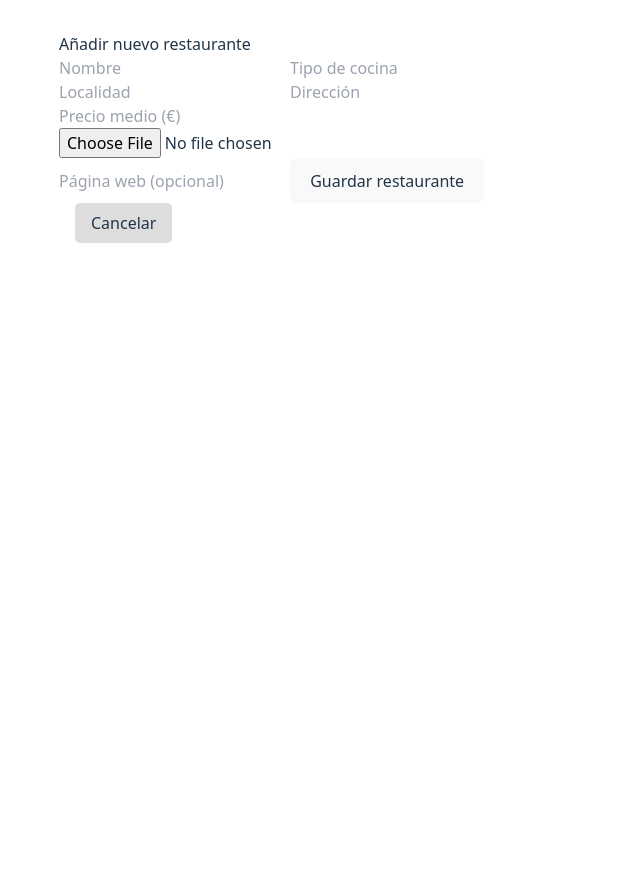
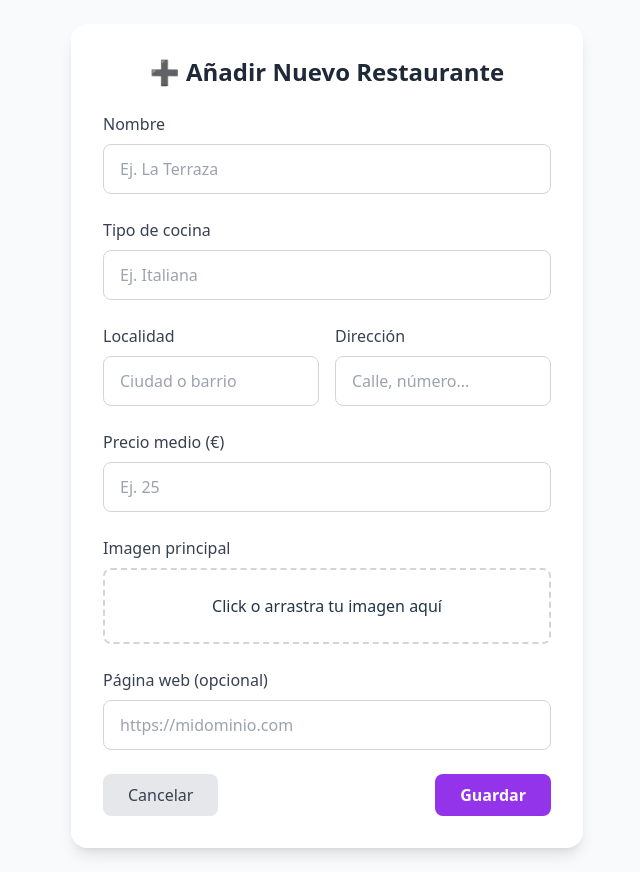
Before and after one commit to PegvsuS/Bites, a React (Vite) app in the folder frontend/: page /crear-restaurante in a window 1280 px wide. Shown: the whole page, without its empty margins (313-953 px from the left). Before the commit the page ends 800 px from the top, so only its background shows below. Built offline with nearby package versions, Linux system fonts and the light colour scheme.

Commit message:
v.0.1.7.2
-Estilizado creación de publicación.
-Estilizado creación de restaurante.

```diff
--- a/frontend/src/pages/CrearPublicacion.jsx
+++ b/frontend/src/pages/CrearPublicacion.jsx
@@ -1,10 +1,10 @@
     import { useState, useEffect } from "react";
     import { useNavigate } from "react-router-dom";
     import { toast } from "react-toastify";
-    import { Swiper, SwiperSlide } from 'swiper/react';
-    import 'swiper/css';
+    import { Swiper, SwiperSlide } from "swiper/react";
+    import "swiper/css";
 
-    function CrearPublicacion() {
+    export default function CrearPublicacion() {
     const [contenido, setContenido] = useState("");
     const [restauranteEtiquetado, setRestauranteEtiquetado] = useState("");
     const [archivos, setArchivos] = useState([]);
@@ -17,33 +17,40 @@
 
     useEffect(() => {
         return () => {
-        previsualizaciones.forEach(p => URL.revokeObjectURL(p.url));
+        previsualizaciones.forEach((p) => URL.revokeObjectURL(p.url));
         };
     }, [previsualizaciones]);
 
     const handleArchivos = (e) => {
         const files = Array.from(e.target.files);
-
         if (files.length + archivos.length > 10) {
         toast.error("Máximo 10 archivos por publicación");
         return;
         }
 
-        const tiposPermitidos = ["image/jpeg", "image/png", "image/webp", "image/gif", "video/mp4", "video/webm"];
-        const archivosValidos = files.filter(file => tiposPermitidos.includes(file.type));
-
+        const tiposPermitidos = [
+        "image/jpeg",
+        "image/png",
+        "image/webp",
+        "image/gif",
+        "video/mp4",
+        "video/webm",
+        ];
+        const archivosValidos = files.filter((file) =>
+        tiposPermitidos.includes(file.type)
+        );
         if (archivosValidos.length !== files.length) {
-        toast.error("Algunos archivos no tienen un formato válido (jpg, png, gif, mp4, webm)");
+        toast.error(
+            "Algunos archivos no tienen formato válido (jpg, png, gif, mp4, webm)"
+        );
         }
 
-        setArchivos(prev => [...prev, ...archivosValidos]);
-
-        const previews = archivosValidos.map(file => ({
+        setArchivos((prev) => [...prev, ...archivosValidos]);
+        const previews = archivosValidos.map((file) => ({
         url: URL.createObjectURL(file),
-        type: file.type.startsWith("video") ? "video" : "image"
+        type: file.type.startsWith("video") ? "video" : "image",
         }));
-
-        setPrevisualizaciones(prev => [...prev, ...previews]);
+        setPrevisualizaciones((prev) => [...prev, ...previews]);
     };
 
     const handleSubmit = async (e) => {
@@ -56,22 +63,16 @@
         const formData = new FormData();
         formData.append("contenido", contenido);
         formData.append("restaurante_etiquetado", restauranteEtiquetado.trim());
-        archivos.forEach(file => {
-        formData.append("media", file);
-        });
+        archivos.forEach((file) => formData.append("media", file));
 
         setUploading(true);
         try {
         const res = await fetch(`${API_URL}/api/publicaciones/`, {
             method: "POST",
-            headers: {
-            Authorization: `Bearer ${token}`
-            },
-            body: formData
+            headers: { Authorization: `Bearer ${token}` },
+            body: formData,
         });
-
         const data = await res.json();
-
         if (res.ok) {
             toast.success("¡Publicación creada!");
             navigate("/perfil");
@@ -86,50 +87,88 @@
     };
 
     return (
-        <div style={{ maxWidth: "600px", margin: "2rem auto" }}>
-        <h2>Crear publicación</h2>
-        <form onSubmit={handleSubmit}>
+        <div className="min-h-screen bg-gray-50 flex items-center justify-center p-4">
+        <form
+            onSubmit={handleSubmit}
+            className="w-full max-w-lg bg-white rounded-2xl shadow-lg p-6 space-y-6"
+        >
+            <h2 className="text-2xl font-semibold text-gray-800 text-center">
+            Nueva publicación
+            </h2>
+
+            {/* 1 - Contenido */}
             <textarea
-            placeholder="¿Qué quieres compartir?"
             value={contenido}
             onChange={(e) => setContenido(e.target.value)}
-            style={{ width: "100%", minHeight: "100px", marginBottom: "1rem" }}
+            placeholder="¿Qué quieres compartir?"
+            className="w-full h-32 px-4 py-3 border border-gray-200 rounded-lg resize-none focus:outline-none focus:ring-2 focus:ring-purple-400"
             />
 
+            {/* 2 - Restaurante etiquetado */}
             <input
             type="text"
             value={restauranteEtiquetado}
             onChange={(e) => setRestauranteEtiquetado(e.target.value)}
-            placeholder="Restaurante etiquetado (opcional)"
-            style={{ width: "100%", marginBottom: "1rem" }}
+            placeholder="Etiqueta un restaurante (opcional)"
+            className="w-full px-4 py-3 border border-gray-200 rounded-lg focus:outline-none focus:ring-2 focus:ring-purple-400"
             />
 
+            {/* 3 - Zona de subida */}
+            <div>
+            <label className="block mb-2 text-gray-700 font-medium">
+                Imágenes / Vídeos
+            </label>
+            <div className="flex items-center justify-center border-2 border-dashed border-gray-300 rounded-lg p-6 hover:border-purple-400 transition-colors">
                 <input
+                id="file-input"
                 type="file"
                 accept="image/*,video/*"
                 multiple
                 onChange={handleArchivos}
                 disabled={uploading}
+                className="hidden"
                 />
+                <label
+                htmlFor="file-input"
+                className="cursor-pointer text-purple-600 hover:text-purple-800"
+                >
+                Selecciona o arrastra tus archivos aquí
+                </label>
+            </div>
+            </div>
 
+            {/* 4 - Previsualizaciones */}
             {previsualizaciones.length > 0 && (
-            <Swiper spaceBetween={10} slidesPerView={1} style={{ marginTop: "1rem" }}>
-                {previsualizaciones.map((file, index) => (
-                <SwiperSlide key={index}>
+            <Swiper spaceBetween={10} slidesPerView={1} className="my-4">
+                {previsualizaciones.map((file, idx) => (
+                <SwiperSlide key={idx}>
                     {file.type === "video" ? (
-                    <video src={file.url} controls style={{ width: "100%", borderRadius: "8px" }} />
+                    <video
+                        src={file.url}
+                        controls
+                        className="w-full rounded-lg"
+                    />
                     ) : (
-                    <img src={file.url} alt="preview" style={{ width: "100%", borderRadius: "8px" }} />
+                    <img
+                        src={file.url}
+                        alt={`preview-${idx}`}
+                        className="w-full object-cover rounded-lg"
+                    />
                     )}
                 </SwiperSlide>
                 ))}
             </Swiper>
             )}
 
+            {/* 5 - Botón Publicar */}
             <button
             type="submit"
             disabled={uploading || (!contenido.trim() && archivos.length === 0)}
-            style={{ marginTop: "1rem" }}
+            className={`w-full py-3 font-semibold text-white rounded-lg transition ${
+                uploading
+                ? "bg-gray-400 cursor-not-allowed"
+                : "bg-purple-600 hover:bg-purple-700"
+            }`}
             >
             {uploading ? "Publicando..." : "Publicar"}
             </button>
@@ -137,5 +176,3 @@
         </div>
     );
     }
-
-    export default CrearPublicacion;
--- a/frontend/src/pages/CrearRestaurante.jsx
+++ b/frontend/src/pages/CrearRestaurante.jsx
@@ -1,8 +1,9 @@
+
     import { useState } from "react";
     import { useNavigate } from "react-router-dom";
     import { toast } from "react-toastify";
 
-    function CrearRestaurante() {
+    export default function CrearRestaurante() {
     const [formData, setFormData] = useState({
         nombre: "",
         tipo_cocina: "",
@@ -12,8 +13,8 @@
         imagen: null,
         url_web: ""
     });
+    const [uploading, setUploading] = useState(false);
 
-    const [uploading, setUploading] = useState(false);
     const navigate = useNavigate();
     const API_URL = import.meta.env.VITE_API_URL;
     const token = localStorage.getItem("token");
@@ -36,21 +37,18 @@
         try {
         const res = await fetch(`${API_URL}/api/restaurantes/upload`, {
             method: "POST",
-            headers: {
-            Authorization: `Bearer ${token}`
-            },
+            headers: { Authorization: `Bearer ${token}` },
             body: formDataImage
         });
-
         const data = await res.json();
         if (res.ok) {
             setFormData(prev => ({ ...prev, imagen: data.url }));
-            toast.success("Imagen subida correctamente");
+            toast.success("✅ Imagen subida correctamente");
         } else {
-            toast.error(data.msg || "Error al subir imagen");
+            toast.error(data.msg || "❌ Error al subir imagen");
         }
-        } catch (err) {
-        toast.error("Error de conexión al subir imagen");
+        } catch {
+        toast.error("❌ Error de conexión al subir imagen");
         } finally {
         setUploading(false);
         }
@@ -59,82 +57,171 @@
     const handleSubmit = async (e) => {
         e.preventDefault();
         const { nombre, tipo_cocina, localidad, direccion, precio_medio, imagen } = formData;
-
         if (!nombre || !tipo_cocina || !localidad || !direccion || !imagen) {
-        toast.error("Todos los campos son obligatorios, incluida la imagen.");
+        toast.error("Todos los campos son obligatorios (incluida la imagen)");
+        return;
+        }
+        const precio = parseFloat(precio_medio);
+        if (isNaN(precio) || precio <= 0) {
+        toast.error("El precio medio debe ser un número positivo");
         return;
         }
 
-        const precio = parseFloat(precio_medio);
-        if (isNaN(precio) || precio <= 0) {
-        toast.error("El precio medio debe ser un número positivo.");
-        return;
-        }
-
+        try {
         const res = await fetch(`${API_URL}/api/restaurantes/`, {
             method: "POST",
             headers: {
             "Content-Type": "application/json",
-            "Authorization": `Bearer ${token}`
+            Authorization: `Bearer ${token}`
             },
             body: JSON.stringify({ ...formData, precio_medio: precio })
         });
-
         const data = await res.json();
         if (res.ok) {
-        toast.success("¡Restaurante creado con éxito!");
+            toast.success("🎉 Restaurante creado con éxito");
             navigate("/");
         } else {
-        toast.error(data.msg || "Error al crear restaurante");
+            toast.error(data.msg || "❌ Error al crear restaurante");
+        }
+        } catch {
+        toast.error("❌ Error de red al crear restaurante");
         }
     };
 
     return (
-        <div style={{ padding: "2rem", maxWidth: "600px", margin: "auto" }}>
-        <h2>Añadir nuevo restaurante</h2>
-        <form onSubmit={handleSubmit}>
-            <input name="nombre" placeholder="Nombre" value={formData.nombre} onChange={handleChange} required />
-            <input name="tipo_cocina" placeholder="Tipo de cocina" value={formData.tipo_cocina} onChange={handleChange} required />
-            <input name="localidad" placeholder="Localidad" value={formData.localidad} onChange={handleChange} required />
-            <input name="direccion" placeholder="Dirección" value={formData.direccion} onChange={handleChange} required />
+        <div className="min-h-screen bg-gray-50 flex items-center justify-center p-6">
+        <form
+            onSubmit={handleSubmit}
+            className="w-full max-w-lg bg-white rounded-2xl shadow-lg p-8 space-y-6"
+        >
+            <h2 className="text-2xl font-bold text-gray-800 text-center">
+            ➕ Añadir Nuevo Restaurante
+            </h2>
+
+            {/* Nombre */}
+            <div>
+            <label className="block mb-2 text-gray-700 font-medium">Nombre</label>
+            <input
+                name="nombre"
+                value={formData.nombre}
+                onChange={handleChange}
+                placeholder="Ej. La Terraza"
+                className="w-full px-4 py-3 border border-gray-300 rounded-lg focus:outline-none focus:ring-2 focus:ring-purple-400"
+                required
+            />
+            </div>
+
+            {/* Tipo de cocina */}
+            <div>
+            <label className="block mb-2 text-gray-700 font-medium">Tipo de cocina</label>
+            <input
+                name="tipo_cocina"
+                value={formData.tipo_cocina}
+                onChange={handleChange}
+                placeholder="Ej. Italiana"
+                className="w-full px-4 py-3 border border-gray-300 rounded-lg focus:outline-none focus:ring-2 focus:ring-purple-400"
+                required
+            />
+            </div>
+
+            {/* Localidad y Dirección */}
+            <div className="grid grid-cols-1 md:grid-cols-2 gap-4">
+            <div>
+                <label className="block mb-2 text-gray-700 font-medium">Localidad</label>
+                <input
+                name="localidad"
+                value={formData.localidad}
+                onChange={handleChange}
+                placeholder="Ciudad o barrio"
+                className="w-full px-4 py-3 border border-gray-300 rounded-lg focus:outline-none focus:ring-2 focus:ring-purple-400"
+                required
+                />
+            </div>
+            <div>
+                <label className="block mb-2 text-gray-700 font-medium">Dirección</label>
+                <input
+                name="direccion"
+                value={formData.direccion}
+                onChange={handleChange}
+                placeholder="Calle, número..."
+                className="w-full px-4 py-3 border border-gray-300 rounded-lg focus:outline-none focus:ring-2 focus:ring-purple-400"
+                required
+                />
+            </div>
+            </div>
+
+            {/* Precio medio */}
+            <div>
+            <label className="block mb-2 text-gray-700 font-medium">Precio medio (€)</label>
             <input
                 type="number"
                 name="precio_medio"
-            placeholder="Precio medio (€)"
                 value={formData.precio_medio}
                 onChange={handleChange}
+                placeholder="Ej. 25"
+                min="1"
+                className="w-full px-4 py-3 border border-gray-300 rounded-lg focus:outline-none focus:ring-2 focus:ring-purple-400"
                 required
-            min={1}
             />
+            </div>
 
-            <input type="file" accept="image/*" onChange={handleImageUpload} disabled={uploading} />
-            {uploading && <p>Subiendo imagen...</p>}
+            {/* Subida de imagen */}
+            <div>
+            <label className="block mb-2 text-gray-700 font-medium">Imagen principal</label>
+            <div className="relative">
+                <input
+                type="file"
+                accept="image/*"
+                onChange={handleImageUpload}
+                disabled={uploading}
+                className="absolute inset-0 w-full h-full opacity-0 cursor-pointer"
+                />
+                <div className="px-4 py-6 border-2 border-dashed border-gray-300 rounded-lg text-center hover:border-purple-400 transition-colors">
+                {uploading
+                    ? "🔄 Subiendo..."
+                    : formData.imagen
+                    ? "✅ Imagen cargada"
+                    : "Click o arrastra tu imagen aquí"}
+                </div>
+            </div>
             {formData.imagen && (
-            <div style={{ marginTop: "1rem" }}>
-                <img src={`${API_URL}${formData.imagen}`} alt="Vista previa" style={{ maxWidth: "100%", height: "auto", borderRadius: "8px" }} />
+                <img
+                src={`${API_URL}${formData.imagen}`}
+                alt="Vista previa"
+                className="mt-4 w-full h-48 object-cover rounded-lg shadow-md"
+                />
+            )}
             </div>
-            )}
 
-            <input name="url_web" placeholder="Página web (opcional)" value={formData.url_web} onChange={handleChange} />
+            {/* Url Web */}
+            <div>
+            <label className="block mb-2 text-gray-700 font-medium">Página web (opcional)</label>
+            <input
+                name="url_web"
+                value={formData.url_web}
+                onChange={handleChange}
+                placeholder="https://midominio.com"
+                className="w-full px-4 py-3 border border-gray-300 rounded-lg focus:outline-none focus:ring-2 focus:ring-purple-400"
+            />
+            </div>
 
-            <button type="submit">Guardar restaurante</button>
+            {/* Botones */}
+            <div className="flex justify-between items-center mt-6">
             <button
                 type="button"
                 onClick={() => navigate("/")}
-            style={{
-                marginLeft: "1rem",
-                backgroundColor: "#ddd",
-                border: "none",
-                padding: "0.5rem 1rem",
-                borderRadius: "5px",
-                cursor: "pointer"
-            }}
+                className="px-6 py-2 bg-gray-200 text-gray-700 rounded-lg hover:bg-gray-300 transition"
             >
                 Cancelar
             </button>
+            <button
+                type="submit"
+                className="px-6 py-2 bg-purple-600 text-white font-semibold rounded-lg hover:bg-purple-700 transition"
+            >
+                Guardar
+            </button>
+            </div>
         </form>
         </div>
     );
     }
-
-    export default CrearRestaurante;
```
Also changed, not shown: 2 other files (tests, documents, lock files or other folders). Lines whose indentation alone changed are shown as unchanged.
